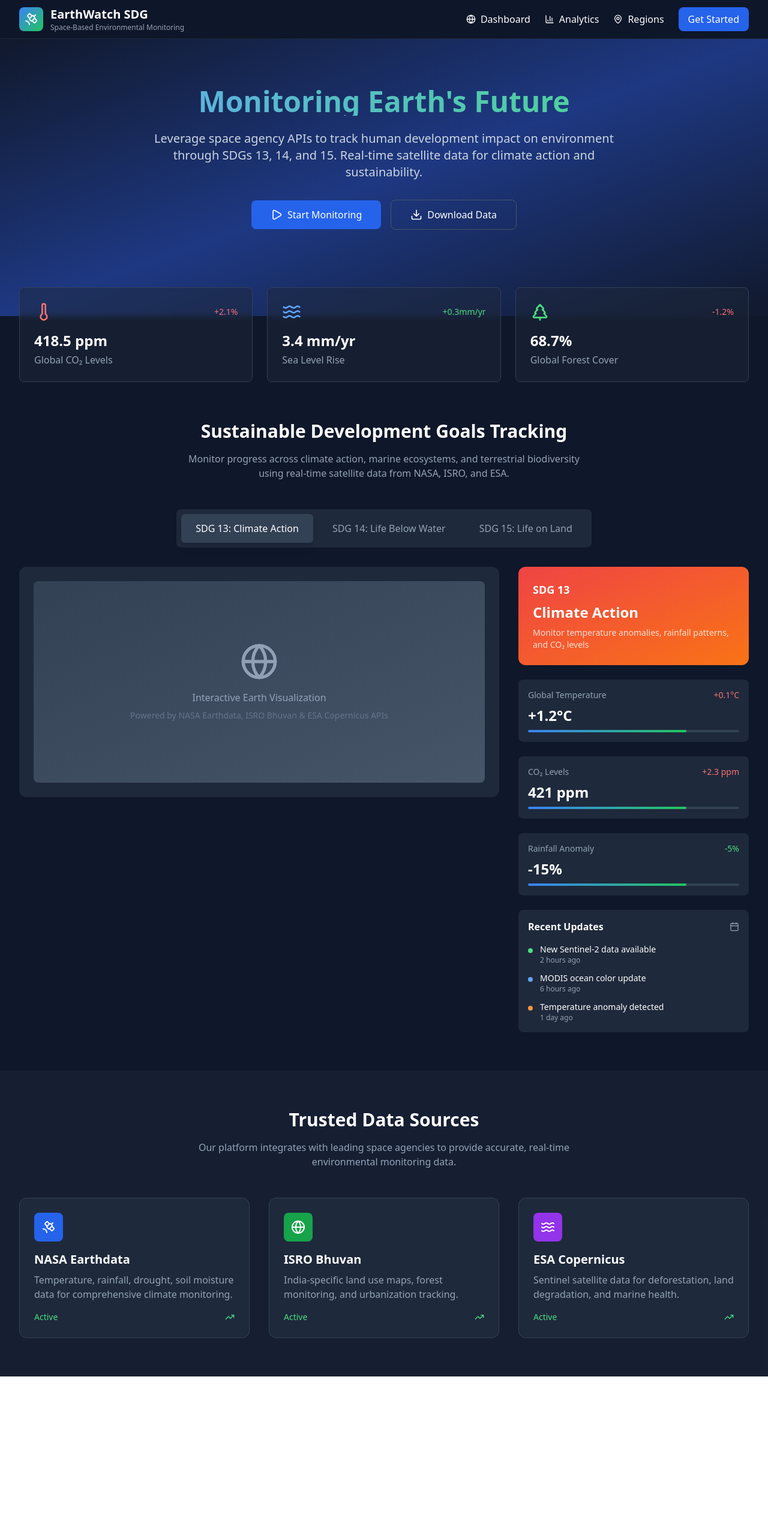
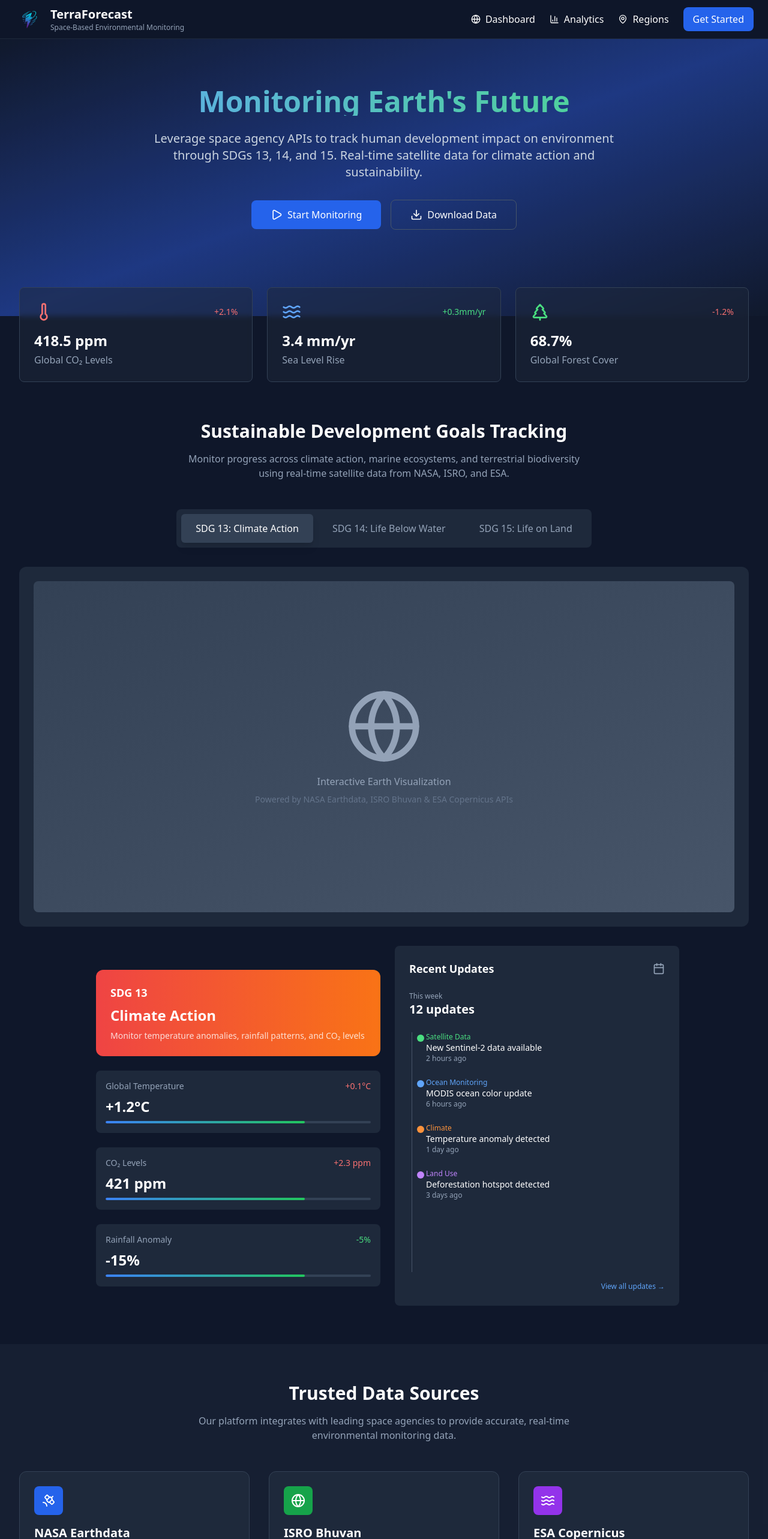
Before and after one commit to karandeep1208/noCoders_NASA, a React (Vite) app in the folder frontend/: page / in a window 1280 px wide. Shown: the top 2566 px of the page at 60% size. Before the commit the page ends 2295 px from the top, so only its background shows below. Built offline with nearby package versions, Linux system fonts and the light colour scheme.

Commit message:
Minor Changes in Design

```diff
--- a/frontend/index.html
+++ b/frontend/index.html
@@ -2,9 +2,9 @@
 <html lang="en">
   <head>
     <meta charset="UTF-8" />
-    <link rel="icon" type="image/png" href="./src/assets/logo.png" />
+    <link rel="icon" type="image/png" href="./src/assets/logoFinal.png" />
     <meta name="viewport" content="width=device-width, initial-scale=1.0" />
-    <title>NoCoders</title>
+    <title>TerraForecast</title>
   </head>
   <body>
     <div id="root"></div>
--- a/frontend/src/App.jsx
+++ b/frontend/src/App.jsx
@@ -4,7 +4,7 @@ import Hero from "./components/Hero";
 import QuickStats from "./components/QuickStats";
 import SDGDashboard from "./components/SDG/SDGDashboard";
 import DataSources from "./components/DataSources";
-// import Footer from "./components/Footer";
+import Footer from "./components/Footer";
 
 const App = () => {
   const [activeSDG, setActiveSDG] = useState("13");
@@ -22,7 +22,7 @@ const App = () => {
         setSelectedRegion={setSelectedRegion}
       />
       <DataSources />
-      {/* <Footer /> */}
+      <Footer />
     </div>
   );
 };
--- /dev/null
+++ b/frontend/src/components/Footer.jsx
@@ -0,0 +1,63 @@
+import { Github, Twitter, Linkedin, Mail } from "lucide-react";
+import Logo from "../assets/logoFinal.png";
+
+const Footer = () => {
+  return (
+    <footer className="border-t border-slate-800 bg-slate-900/95 backdrop-blur-sm mt-16">
+      <div className="mx-auto max-w-7xl px-4 sm:px-6 lg:px-8 py-10">
+        <div className="grid grid-cols-1 md:grid-cols-3 gap-8 items-center">
+
+          {/* Left: Logo + Text */}
+          <div className="flex items-center space-x-3 justify-center md:justify-start">
+            <img src={Logo} alt="TerraForecast Logo" className="w-12 h-12" />
+            <div>
+              <h1 className="text-lg font-bold">TerraForecast</h1>
+              <p className="text-xs text-slate-400">
+                Space-Based Environmental Monitoring
+              </p>
+            </div>
+          </div>
+
+          {/* Middle: Navigation Links */}
+          <nav className="flex justify-center space-x-6 text-sm">
+            <a href="#" className="hover:text-blue-400 transition-colors">
+              Dashboard
+            </a>
+            <a href="#" className="hover:text-blue-400 transition-colors">
+              Regions
+            </a>
+            <a href="#" className="hover:text-blue-400 transition-colors">
+              About
+            </a>
+            <a href="#" className="hover:text-blue-400 transition-colors">
+              Contact
+            </a>
+          </nav>
+
+          {/* Right: Social Media */}
+          <div className="flex justify-center md:justify-end space-x-5">
+            <a href="#" className="hover:text-blue-400 transition-colors">
+              <Github className="w-5 h-5" />
+            </a>
+            <a href="#" className="hover:text-blue-400 transition-colors">
+              <Twitter className="w-5 h-5" />
+            </a>
+            <a href="#" className="hover:text-blue-400 transition-colors">
+              <Linkedin className="w-5 h-5" />
+            </a>
+            <a href="mailto:info@terraforecast.com" className="hover:text-blue-400 transition-colors">
+              <Mail className="w-5 h-5" />
+            </a>
+          </div>
+        </div>
+
+        {/* Divider + Copyright */}
+        <div className="border-t border-slate-800 mt-8 pt-6 text-center text-xs text-slate-500">
+          © {new Date().getFullYear()} TerraForecast. All rights reserved.
+        </div>
+      </div>
+    </footer>
+  );
+};
+
+export default Footer;
--- a/frontend/src/components/Header.jsx
+++ b/frontend/src/components/Header.jsx
@@ -1,16 +1,15 @@
-import { Globe, BarChart3, MapPin, Satellite } from "lucide-react";
+import { Globe, BarChart3, MapPin } from "lucide-react";
+import Logo from "../assets/logoFinal.png";
 
 const Header = () => {
   return (
     <header className="border-b border-slate-800 bg-slate-900/95 backdrop-blur-sm sticky top-0 z-50">
-      <div className="max-w-7xl mx-auto px-4 sm:px-6 lg:px-8">
+      <div className=" mx-auto px-4 sm:px-6">
         <div className="flex items-center justify-between h-16">
           <div className="flex items-center space-x-3">
-            <div className="w-10 h-10 bg-gradient-to-br from-blue-500 to-green-500 rounded-lg flex items-center justify-center">
-              <Satellite className="w-6 h-6 text-white" />
-            </div>
+            <img src={Logo} alt="TerraForecast Logo" className="w-12 h-12" />
             <div>
-              <h1 className="text-xl font-bold">EarthWatch SDG</h1>
+              <h1 className="text-xl font-bold">TerraForecast</h1>
               <p className="text-xs text-slate-400">Space-Based Environmental Monitoring</p>
             </div>
           </div>
--- a/frontend/src/components/SDG/RecentUpdates.jsx
+++ b/frontend/src/components/SDG/RecentUpdates.jsx
@@ -2,33 +2,59 @@ import { Calendar } from "lucide-react";
 
 const RecentUpdates = () => {
   return (
-    <div className="bg-slate-800 rounded-lg p-4">
-      <div className="flex items-center justify-between mb-4">
-        <h6 className="font-semibold">Recent Updates</h6>
-        <Calendar className="w-4 h-4 text-slate-400" />
+    <div className="bg-slate-800 rounded-lg p-6 h-full flex flex-col">
+      {/* Header */}
+      <div className="flex items-center justify-between mb-6">
+        <h6 className="font-semibold text-lg">Recent Updates</h6>
+        <Calendar className="w-5 h-5 text-slate-400" />
       </div>
-      <div className="space-y-3">
-        <div className="flex items-start space-x-3">
-          <div className="w-2 h-2 bg-green-400 rounded-full mt-2"></div>
-          <div>
-            <p className="text-sm">New Sentinel-2 data available</p>
-            <p className="text-xs text-slate-400">2 hours ago</p>
-          </div>
+
+      {/* Quick stats */}
+      <div className="mb-6">
+        <p className="text-xs text-slate-400">This week</p>
+        <p className="text-xl font-bold text-white">12 updates</p>
+      </div>
+
+      {/* Timeline */}
+      <div className="relative pl-5 flex-1 overflow-y-auto">
+        {/* Vertical line */}
+        <div className="absolute left-1 top-0 h-full w-px bg-slate-600"></div>
+
+        {/* Update items */}
+        <div className="relative mb-6">
+          <div className="w-3 h-3 bg-green-400 rounded-full absolute -left-[7px] top-1"></div>
+          <p className="pl-2 text-xs text-green-400">Satellite Data</p>
+          <p className="pl-2 text-sm">New Sentinel-2 data available</p>
+          <p className="pl-2 text-xs text-slate-400">2 hours ago</p>
         </div>
-        <div className="flex items-start space-x-3">
-          <div className="w-2 h-2 bg-blue-400 rounded-full mt-2"></div>
-          <div>
-            <p className="text-sm">MODIS ocean color update</p>
-            <p className="text-xs text-slate-400">6 hours ago</p>
-          </div>
+
+        <div className="relative mb-6">
+          <div className="w-3 h-3 bg-blue-400 rounded-full absolute -left-[7px] top-1"></div>
+          <p className="pl-2 text-xs text-blue-400">Ocean Monitoring</p>
+          <p className="pl-2 text-sm">MODIS ocean color update</p>
+          <p className="pl-2 text-xs text-slate-400">6 hours ago</p>
         </div>
-        <div className="flex items-start space-x-3">
-          <div className="w-2 h-2 bg-orange-400 rounded-full mt-2"></div>
-          <div>
-            <p className="text-sm">Temperature anomaly detected</p>
-            <p className="text-xs text-slate-400">1 day ago</p>
-          </div>
+
+        <div className="relative mb-6">
+          <div className="w-3 h-3 bg-orange-400 rounded-full absolute -left-[7px] top-1"></div>
+          <p className="pl-2 text-xs text-orange-400">Climate</p>
+          <p className="pl-2 text-sm">Temperature anomaly detected</p>
+          <p className="pl-2 text-xs text-slate-400">1 day ago</p>
         </div>
+
+        <div className="relative mb-6">
+          <div className="w-3 h-3 bg-purple-400 rounded-full absolute -left-[7px] top-1"></div>
+          <p className="pl-2 text-xs text-purple-400">Land Use</p>
+          <p className="pl-2 text-sm">Deforestation hotspot detected</p>
+          <p className="pl-2 text-xs text-slate-400">3 days ago</p>
+        </div>
+      </div>
+
+      {/* Footer link */}
+      <div className="mt-4 flex justify-end">
+        <button className="text-xs text-blue-400 hover:underline">
+          View all updates →
+        </button>
       </div>
     </div>
   );
--- a/frontend/src/components/SDG/SDGDashboard.jsx
+++ b/frontend/src/components/SDG/SDGDashboard.jsx
@@ -52,8 +52,8 @@ const SDGDashboard = ({ activeSDG, setActiveSDG, selectedRegion, setSelectedRegi
 
         <div className="grid grid-cols-1 lg:grid-cols-3 gap-8">
           {/* Visualization */}
-          <div className="lg:col-span-2">
-            <div className="bg-slate-800 rounded-xl p-6 h-96 relative overflow-hidden">
+          <div className="col-span-full">
+            <div className="bg-slate-800 rounded-xl p-6 w-full h-[600px] relative overflow-hidden">
               <div className="flex items-center justify-between mb-4">
                 <h4 className="text-xl font-semibold">Global {sdgData[activeSDG].title} Overview</h4>
                 <div className="flex items-center space-x-2">
@@ -81,7 +81,7 @@ const SDGDashboard = ({ activeSDG, setActiveSDG, selectedRegion, setSelectedRegi
               </div>
               <div className="absolute inset-6 bg-gradient-to-br from-slate-700 to-slate-600 rounded-lg flex items-center justify-center">
                 <div className="text-center">
-                  <Globe className="w-16 h-16 text-slate-400 mx-auto mb-4 animate-pulse" />
+                  <Globe className="w-32 h-32 text-slate-400 mx-auto mb-4 animate-pulse" />
                   <p className="text-slate-400">Interactive Earth Visualization</p>
                   <p className="text-sm text-slate-500 mt-2">
                     Powered by NASA Earthdata, ISRO Bhuvan & ESA Copernicus APIs
@@ -92,10 +92,20 @@ const SDGDashboard = ({ activeSDG, setActiveSDG, selectedRegion, setSelectedRegi
           </div>
 
           {/* Metrics */}
-          <div className="space-y-6">
-            <SDGMetrics sdgData={sdgData} activeSDG={activeSDG} />
-            <RecentUpdates />
+          <div className="grid grid-cols-1 pl-32 lg:grid-cols-2 gap-6 w-[1100px]">
+            {/* Left Side - Metrics */}
+            <div className="pt-10 w-full">
+              <div className="space-y-6">
+                <SDGMetrics sdgData={sdgData} activeSDG={activeSDG} />
+              </div>
+            </div>
+
+            {/* Right Side - Recent Updates */}
+            <div className="w-full h-[600px]">
+              <RecentUpdates />
+            </div>
           </div>
+
         </div>
       </div>
     </section>
--- a/frontend/src/components/SDG/SDGMetrics.jsx
+++ b/frontend/src/components/SDG/SDGMetrics.jsx
@@ -1,7 +1,7 @@
 const SDGMetrics = ({ sdgData, activeSDG }) => {
   return (
-    <div className="space-y-6">
-      <div className={`${sdgData[activeSDG].color} rounded-xl p-6 text-white`}>
+    <div className="space-y-6 w-full">
+      <div className={`${sdgData[activeSDG].color} rounded-xl p-6 text-white bg-gradient-to-r from-blue-500 to-green-500 w-full`}>
         <h5 className="text-lg font-semibold mb-2">SDG {activeSDG}</h5>
         <h6 className="text-2xl font-bold mb-2">{sdgData[activeSDG].title}</h6>
         <p className="text-white/80 text-sm">{sdgData[activeSDG].description}</p>
```
Also changed, not shown: frontend/src/assets/logoFinal.png (added).
